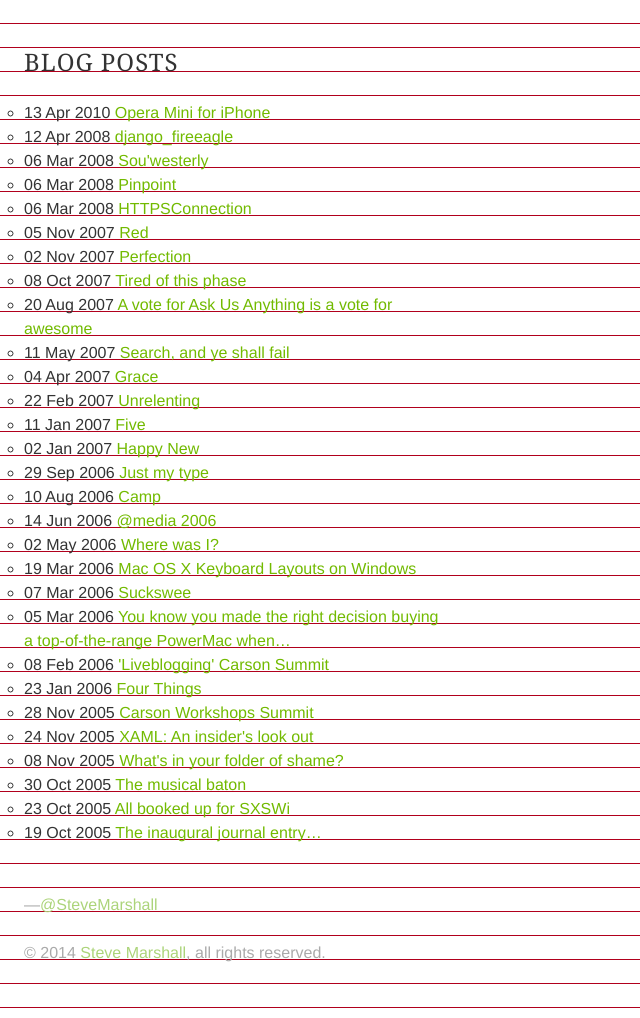
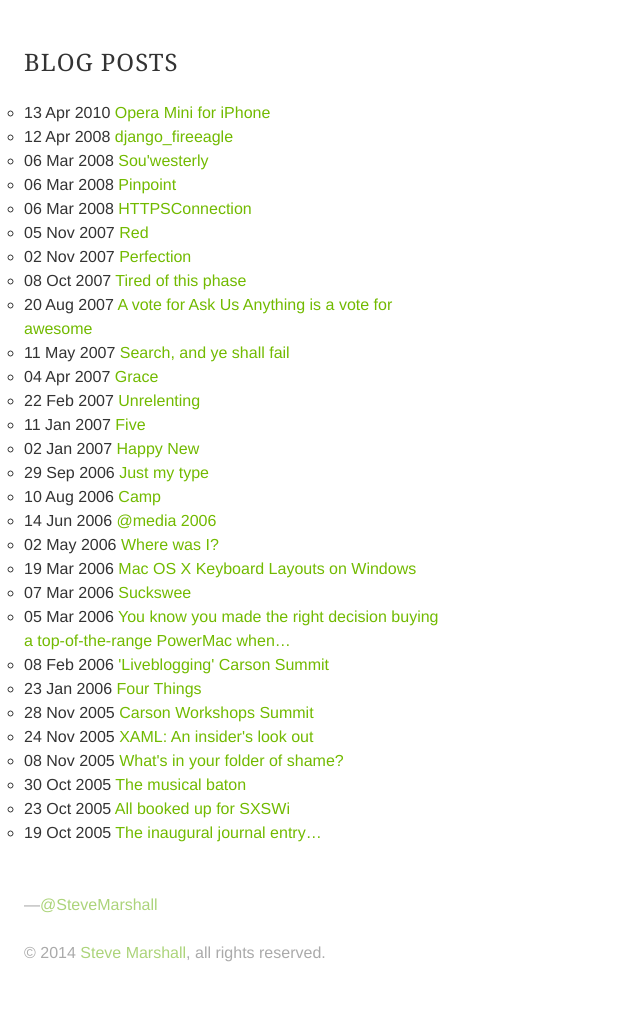
Before and after one commit to SteveMarshall/stevemarshall.github.io, a Jekyll site: the page built from index.html, in a window 1280 px wide. Shown: the whole page, without its empty margins (0-640 px from the left). Built offline with Jekyll 4.4.1, drawn with Linux system fonts in a browser that asks for light colours.

Commit message:
Don't show baselines.

```diff
--- a/_includes/css/base.css
+++ b/_includes/css/base.css
@@ -1,7 +1,7 @@
 body {
     background:             #fff;
-    background-image:       url(/assets/i/baseline.png);
-    background-size:        1px 24px;
+/*    background-image:       url(/assets/i/baseline.png);
+    background-size:        1px 24px;*/
     color:                  #333;
     font:                   16px/24px
                             "Helvetica Neue", Helvetica, Arial, sans-serif;
```
